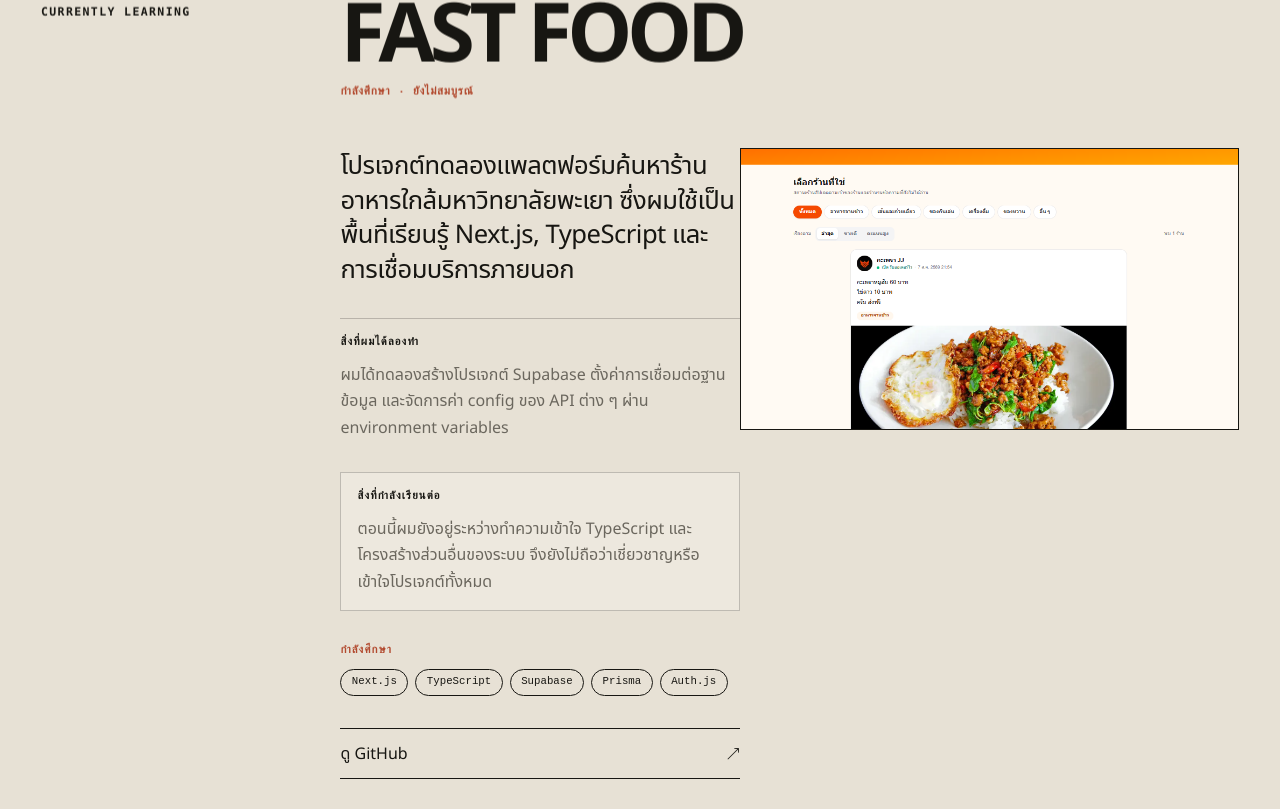
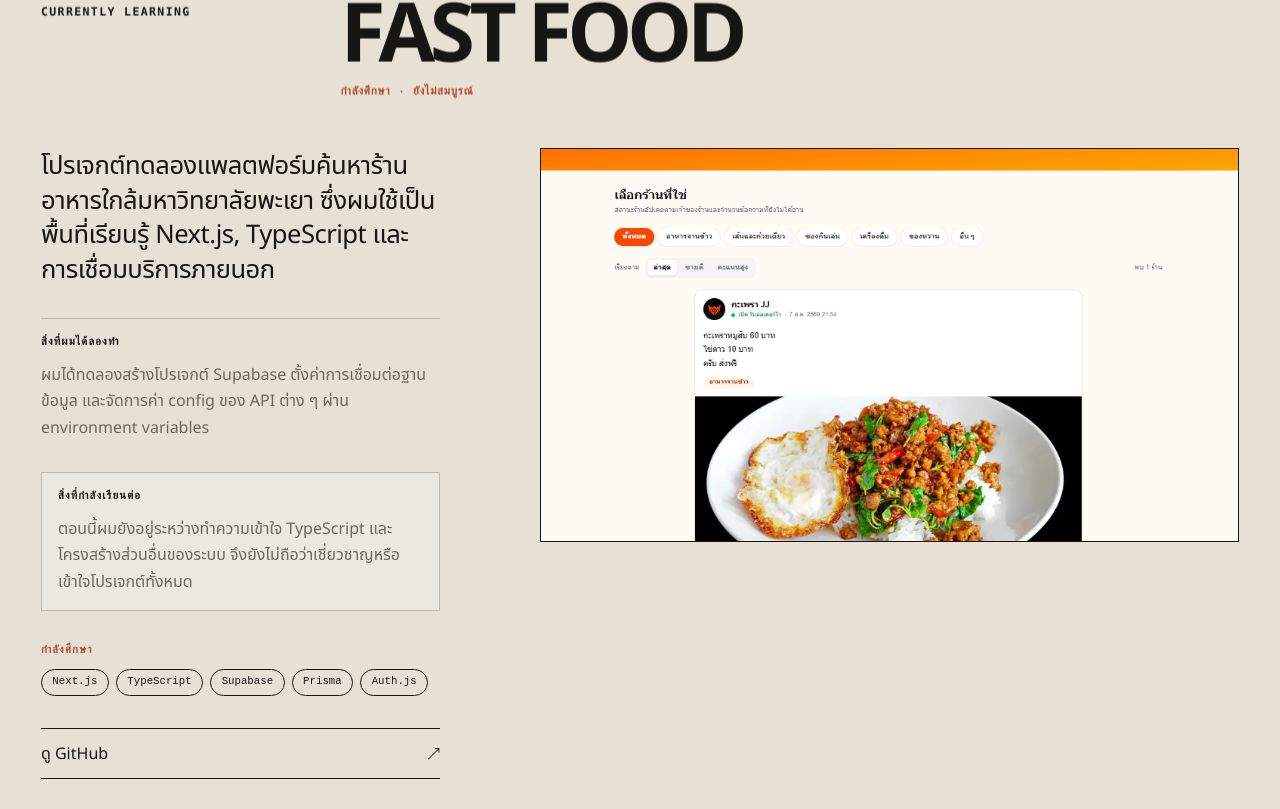
Before and after one commit to 66JJN/66JJN.github.io, a React (Vite) app: page / in a window 1280 px wide. Shown: the part 3531-4340 px from the top of the page. Built offline with nearby package versions, Linux system fonts and the light colour scheme.

Commit message:
fix: enlarge fast food project media

```diff
--- a/src/styles/global.css
+++ b/src/styles/global.css
@@ -148,7 +148,7 @@ ul { padding: 0; }
 .learning-project__header h2 { font-size: clamp(3.2rem, 6.4vw, 7rem); line-height: .9; letter-spacing: -.065em; }
 .learning-project__status { margin-top: 1rem; font: 700 .72rem/1.4 ui-monospace, monospace; letter-spacing: .06em; color: var(--accent); text-transform: uppercase; }
 .learning-project__body { align-items: start; padding-bottom: var(--section-space); }
-.learning-project__story { grid-column: 4 / span 4; }
+.learning-project__story { grid-column: 1 / span 4; }
 .learning-project__summary { font-size: clamp(1.25rem, 2vw, 2rem); line-height: 1.35; letter-spacing: -.02em; }
 .learning-project__block { margin-top: 2rem; padding-top: 1rem; border-top: 1px solid var(--line); }
 .learning-project__block h3, .learning-project__stack-label { margin-bottom: .7rem; font: 700 .7rem/1.3 ui-monospace, monospace; letter-spacing: .1em; text-transform: uppercase; }
@@ -157,8 +157,8 @@ ul { padding: 0; }
 .learning-project__stack-label { margin-top: 2rem; color: var(--accent); }
 .learning-project__story .stack-list { margin-top: 0; }
 .learning-project__story > .text-link { margin-top: 2rem; border-top: 1px solid var(--ink); }
-.learning-project__media { grid-column: 8 / -1; align-self: start; }
-.learning-project--no-media .learning-project__story { grid-column: 4 / span 7; max-width: 860px; }
+.learning-project__media { grid-column: 6 / -1; align-self: start; }
+.learning-project--no-media .learning-project__story { grid-column: 1 / span 7; max-width: 860px; }
 
 .section-shell { max-width: var(--max-width); margin-inline: auto; padding-inline: var(--gutter); }
 .section-shell > .section-heading { padding-inline: 0; }
```
